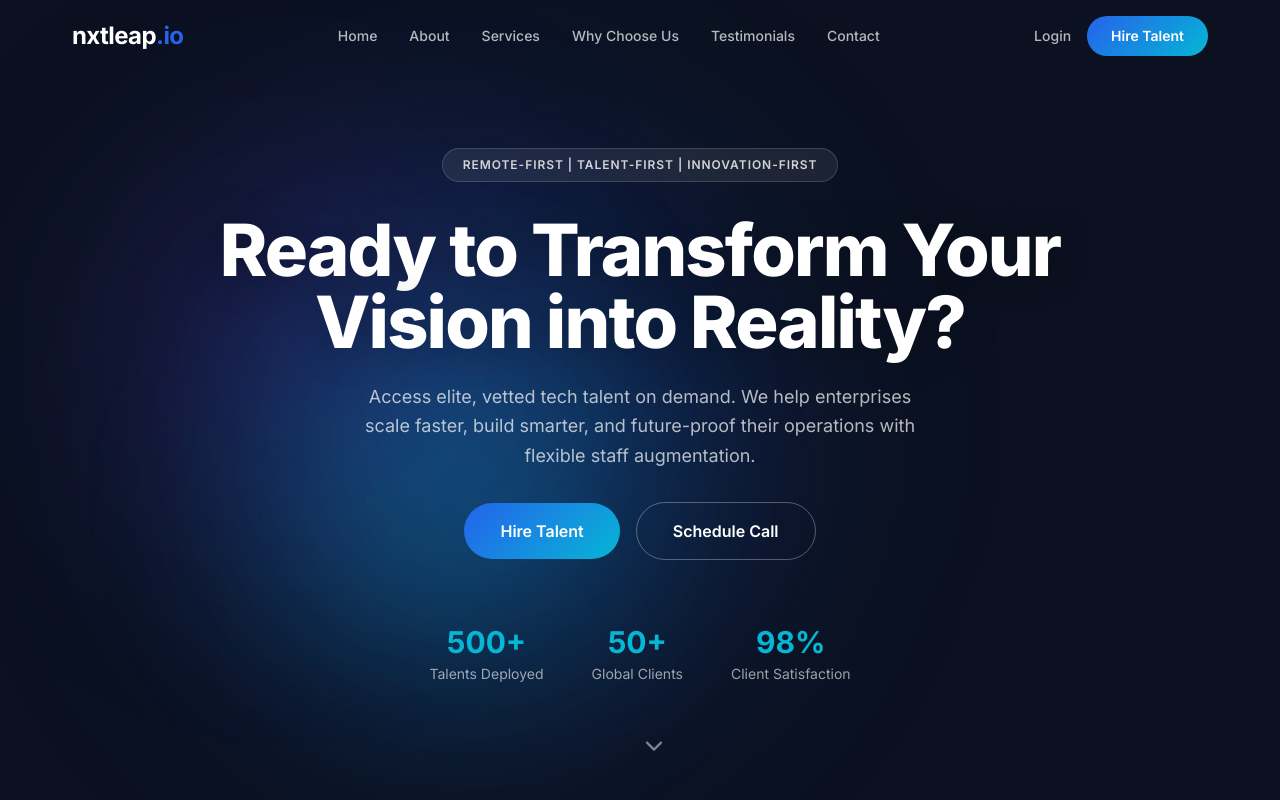
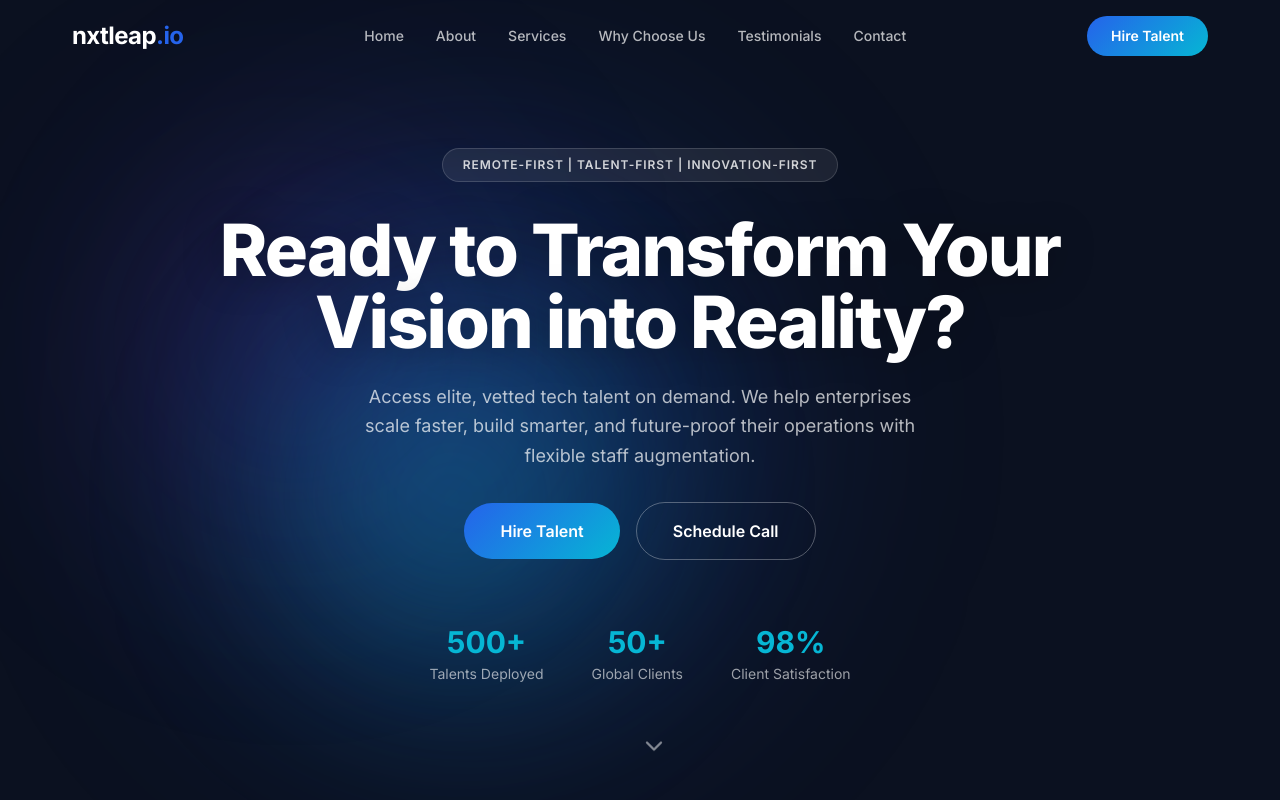
Before and after one commit to HasanKhan2003/nxtleap, a React (Vite) app: page / in a window 1280 px wide. Shown: the top 800 px of the page. Built offline with nearby package versions, Linux system fonts and the light colour scheme.

Commit message:
Updated homepage

```diff
--- a/src/App.tsx
+++ b/src/App.tsx
@@ -10,7 +10,6 @@ import About from './sections/About'
 import Services from './sections/Services'
 import WhyChooseUs from './sections/WhyChooseUs'
 import WhatWeBelieve from './sections/WhatWeBelieve'
-import TrustedBy from './sections/TrustedBy'
 import Testimonials from './sections/Testimonials'
 import Contact from './sections/Contact'
 
@@ -54,7 +53,6 @@ function App() {
         <Services />
         <WhyChooseUs />
         <WhatWeBelieve />
-        <TrustedBy />
         <Testimonials />
         <Contact />
       </main>
--- a/src/components/Navbar.tsx
+++ b/src/components/Navbar.tsx
@@ -66,9 +66,6 @@ export default function Navbar({ scrollTo }: NavbarProps) {
 
           {/* Desktop CTAs */}
           <div className="hidden lg:flex items-center gap-4">
-            <button className="text-sm font-medium text-white/70 hover:text-white transition-colors">
-              Login
-            </button>
             <button
               onClick={() => handleNavClick('#contact')}
               className="btn-primary text-sm py-2.5 px-6"
--- a/src/sections/WhyChooseUs.tsx
+++ b/src/sections/WhyChooseUs.tsx
@@ -86,7 +86,7 @@ export default function WhyChooseUs() {
     <section
       id="why-choose-us"
       ref={sectionRef}
-      className="bg-slate-100-custom py-20 lg:py-28"
+      className="bg-slate-100-custom pt-20 lg:pt-28"
     >
       <div className="container-main">
         {/* Header */}
```
